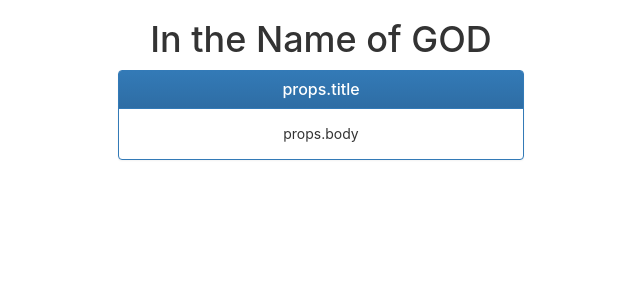
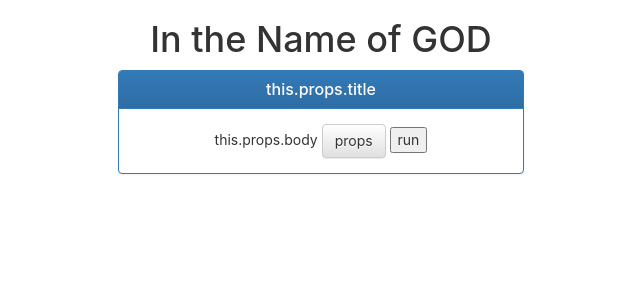
Before and after one commit to Arash89/jest-enzyme-test, a React (Create React App) app: page / in a window 1280 px wide. Shown: the top 300 px of the page, without its empty margins (319-959 px from the left). Built offline with nearby package versions, Linux system fonts and the light colour scheme.

Commit message:
Data adapter successfully and props method successfully also

```diff
--- a/src/App.js
+++ b/src/App.js
@@ -2,15 +2,26 @@ import React, { Component } from 'react';
 import logo from './logo.svg';
 import './App.css';
 
-import ArashPanel from './components/arashPanel.jsx';
+import ArashPanel from './components/arashPanel';
 class App extends Component {
+
+  constructor() {
+    super();
+    this.alertMessage = "Salam";
+    this.customAlert = this.customAlert.bind(this);
+  }
+
+  customAlert() {
+    alert(this.alertMessage);
+  }
+
   render() {
     return (
       <div className="App">
         <h1>In the Name of GOD</h1>
         <div className="row">
           <div className="col-sm-4 col-sm-offset-4">
-            <ArashPanel title="Salam" body="This is the Body text."/>
+            <ArashPanel title="Salam" body="This is the Body text." customAlert={this.customAlert}/>
           </div>
         </div>
       </div>
--- /dev/null
+++ b/src/components/arashPanel.js
@@ -0,0 +1,24 @@
+import React from 'react';
+import {Panel} from 'react-bootstrap';
+import { Button } from 'react-bootstrap';
+
+export default class ArashPanel extends React.Component {
+    constructor(props) {
+        super(props)
+    }
+
+    render() {
+        return (
+            <Panel bsStyle="primary">
+                 <Panel.Heading>
+                    <Panel.Title componentClass="h3">this.props.title</Panel.Title>
+                </Panel.Heading>
+                <Panel.Body>
+                    this.props.body&nbsp;
+                    <Button onClick={this.props.customAlert}>props</Button>&nbsp;
+                    <button className="salam" onClick={this.props.customAlert}>run</button>
+                </Panel.Body>
+            </Panel>
+        );
+    }
+}
--- a/src/components/arashPanel.jsx
+++ /dev/null
@@ -1,16 +0,0 @@
-import React from 'react';
-import {Panel} from 'react-bootstrap';
-import { Button } from 'react-bootstrap';
-
-const ArashPanel = (props) => {
-    return (
-        <Panel bsStyle="primary">
-             <Panel.Heading>
-                <Panel.Title componentClass="h3">props.title</Panel.Title>
-            </Panel.Heading>
-            <Panel.Body>props.body</Panel.Body>
-        </Panel>
-    );
-}
-
-export default ArashPanel;
```
Also changed, not shown: package.json (+7 -1 lines), src/setupTests.js (added, +4 -0 lines), 2 other files (tests, documents, lock files or other folders).
